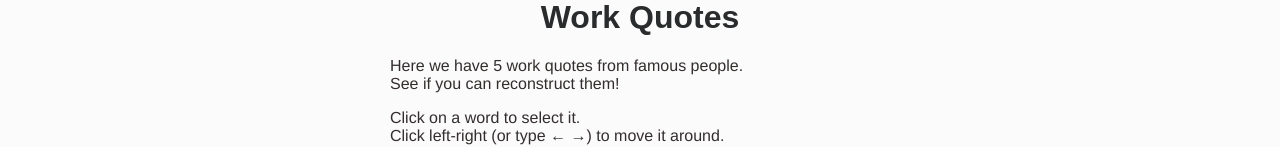
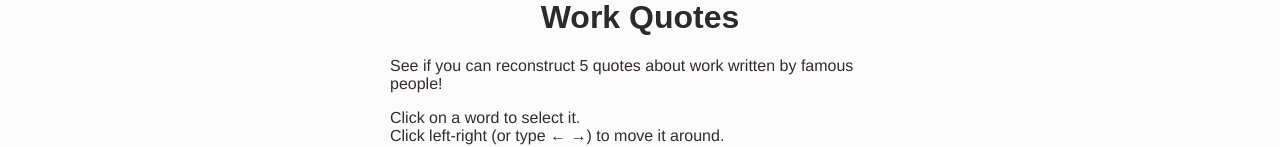
Before and after one commit to boltonsteve/gurueap, a SvelteKit app: page /posts/work-shuffle in a window 1280 px wide. Shown: the part 204-351 px from the top of the page. Built offline with nearby package versions, Linux system fonts and the light colour scheme.

Commit message:
eork shuffle modded

```diff
--- a/src/routes/posts/work-shuffle/+page.svelte
+++ b/src/routes/posts/work-shuffle/+page.svelte
@@ -172,8 +172,7 @@ Instead of wondering when your next vacation is, you ought to set up a life you
 
     <h1 class="text-center mt-0">Work Quotes</h1>
 
-    <p>Here we have 5 work quotes from famous people.<br>
-    See if you can reconstruct them!</p>
+    <p>See if you can reconstruct 5 quotes about work written by famous people!</p>
     <p>Click on a word to select it.<br>
         Click left-right (or type &larr; &rarr;) to move it around.</p>
 
```
